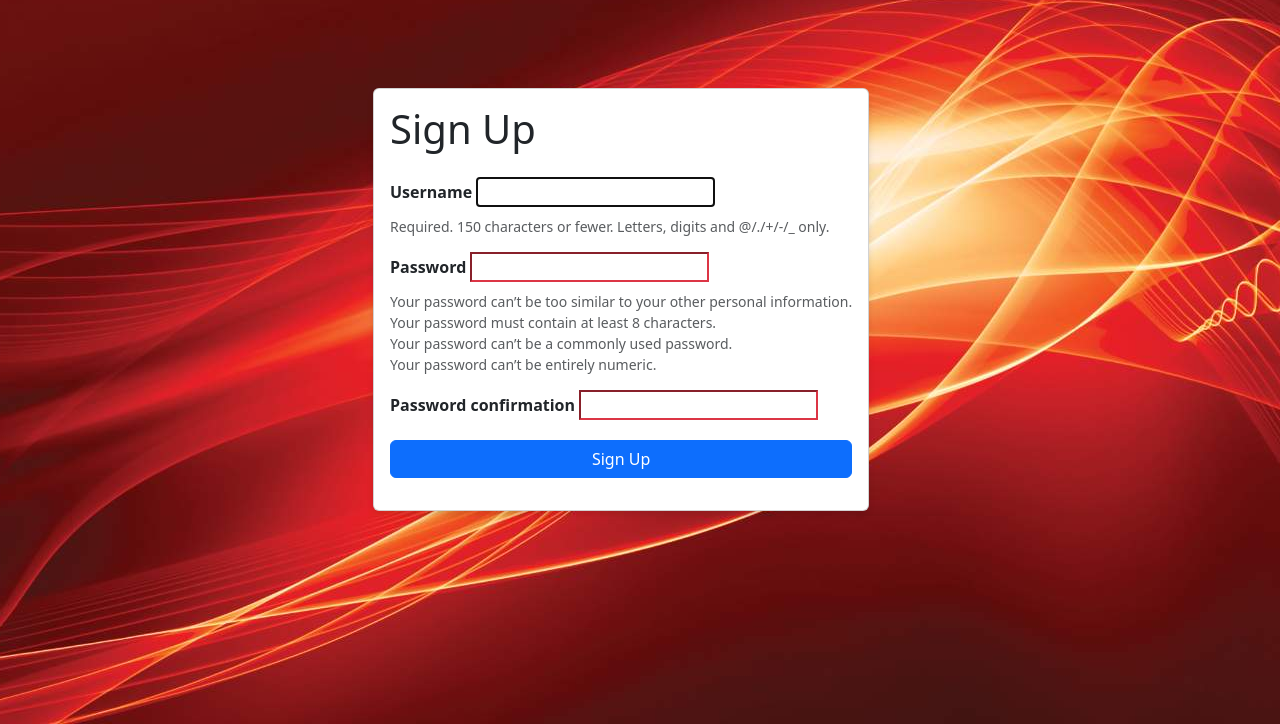
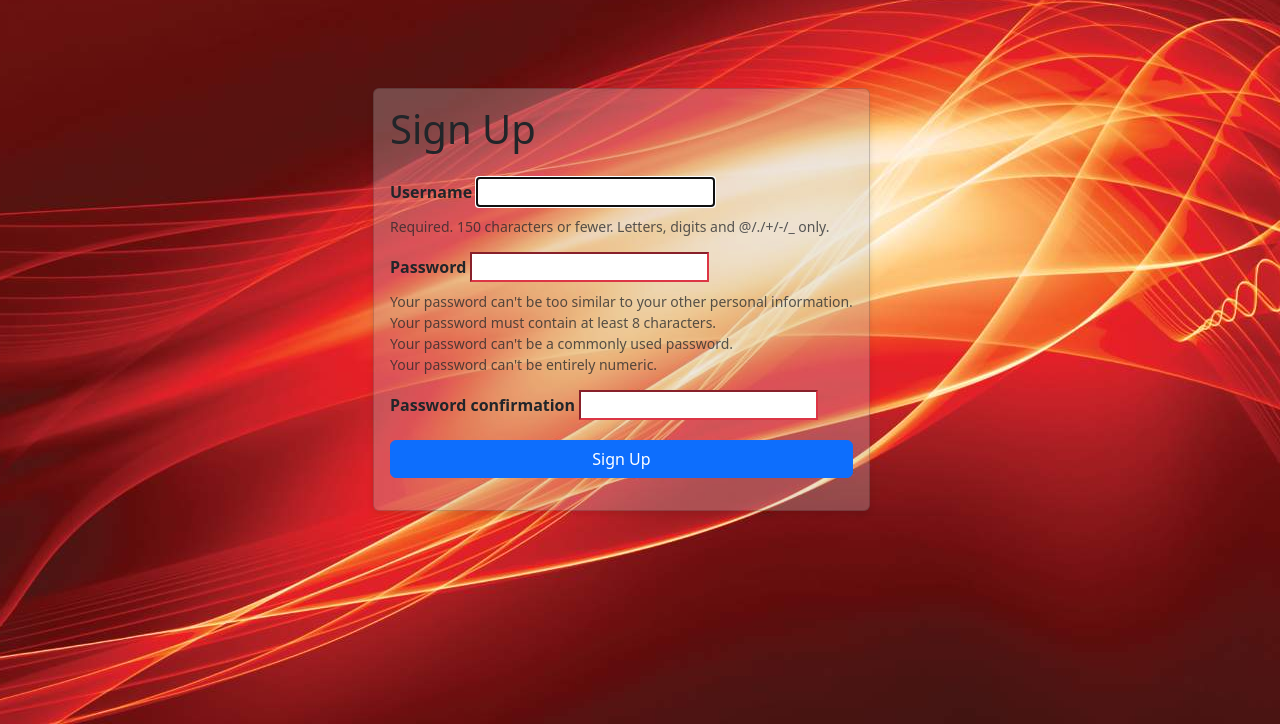
Before and after one commit to HoganBerens/outings, a Django app: page /accounts/signup/ in a window 1280 px wide. Shown: the part 76-800 px from the top of the page. Run offline with Django 4.2, Linux system fonts and the light colour scheme; some libraries are stand-ins or nearby versions.

Commit message:
login, signup, and event creation uniformity

```diff
--- a/main_app/templates/main_app/event_form.html
+++ b/main_app/templates/main_app/event_form.html
@@ -1,7 +1,7 @@
 {% extends "base.html" %}
 {% block content %}
 <div class="container mt-5">
-  <div class="card mx-auto" style="max-width: 600px; background-color: transparent;">
+  <div class="card mx-auto" style="max-width: 600px; background-color: rgba(200, 200, 200, 0.3);">
     <div class="card-body text-center">
       {% if object %}
       <h1 class="text-center">Edit <span class="text-primary">{{ object.name }}</span></h1>
--- a/main_app/templates/registration/login.html
+++ b/main_app/templates/registration/login.html
@@ -5,7 +5,7 @@
 <div class="container">
   <div class="row justify-content-center">
     <div class="col-md-6">
-          <div class="card mt-5">
+      <div class="card mt-5" style="background-color: rgba(200, 200, 200, 0.3);">
         <div class="card-body">
           <h1 class="card-title mb-4">Log In</h1>
           <form method="POST" action="{% url 'login' %}" class="needs-validation" novalidate>
--- a/main_app/templates/registration/signup.html
+++ b/main_app/templates/registration/signup.html
@@ -5,7 +5,7 @@
 <div class="container">
   <div class="row justify-content-center">
     <div class="col-md-6">
-      <div class="card mt-5">
+      <div class="card mt-5" style="background-color: rgba(200, 200, 200, 0.3);">
         <div class="card-body">
           <h1 class="card-title mb-4">Sign Up</h1>
           <form method="post" class="needs-validation" novalidate>
@@ -24,10 +24,10 @@
               <label for="{{ form.password1.id_for_label }}" class="form-label">Password</label>
               {{ form.password1 }}
               <small id="passwordHelpBlock" class="form-text text-muted">
-                Your password can’t be too similar to your other personal information.<br>
+                Your password can't be too similar to your other personal information.<br>
                 Your password must contain at least 8 characters.<br>
-                Your password can’t be a commonly used password.<br>
-                Your password can’t be entirely numeric.
+                Your password can't be a commonly used password.<br>
+                Your password can't be entirely numeric.
               </small>
               <div class="invalid-feedback">
                 Please provide a valid password.
```
Lines whose indentation alone changed are shown as unchanged.
